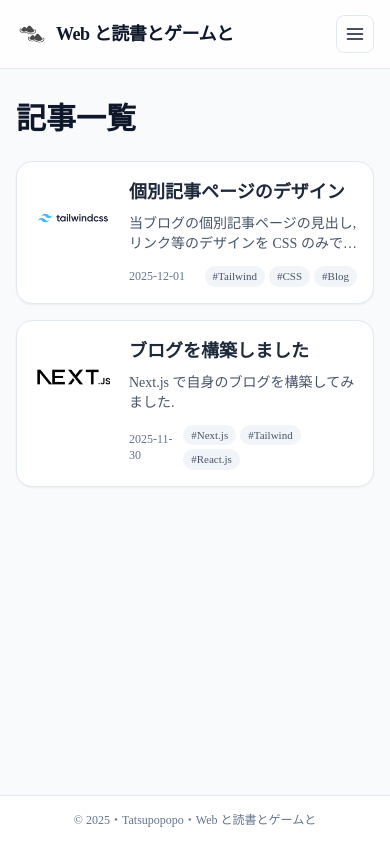
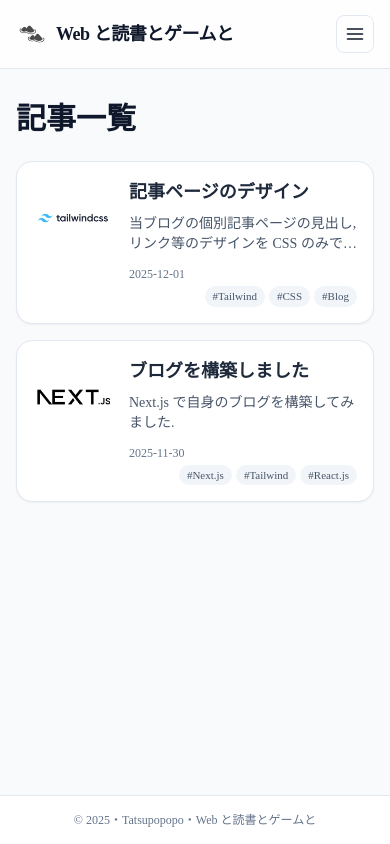
Before and after one commit to Tatsupopopo/next-markdown-learning-blog, a Next.js app: page / in a window 390 px wide. Built offline with nearby package versions, Linux system fonts and the light colour scheme; no server answers.

Commit message:
修正：記事一覧の日付とタグの位置を調整

```diff
--- a/components/PostCard.jsx
+++ b/components/PostCard.jsx
@@ -24,9 +24,13 @@ export default function PostCard({ post, setFilter, filter }) {
           {post.description}
         </p>
 
-        <div className="flex items-center justify-between mt-auto pt-1">
+        {/* 日付＋タグ */}
+        <div className="mt-auto pt-1 md:flex md:items-center md:justify-between">
+          {/* 日付 */}
           <p className="text-xs text-slate-500">{post.date}</p>
-          <div className="flex flex-wrap gap-1">
+
+          {/* タグ */}
+          <div className="flex flex-wrap gap-1 mt-1 justify-end md:mt-0">
             {post.tags?.map((tag) => (
               <button
                 key={tag}
--- a/posts/article-20251201.md
+++ b/posts/article-20251201.md
@@ -1,5 +1,5 @@
 ---
-title: "個別記事ページのデザイン"
+title: "記事ページのデザイン"
 date: "2025-12-01"
 tags: ["Tailwind", "CSS", "Blog"]
 description: "当ブログの個別記事ページの見出し, リンク等のデザインを CSS のみで変更しました."
```
